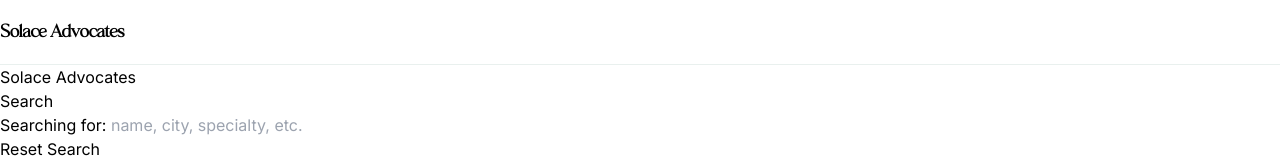
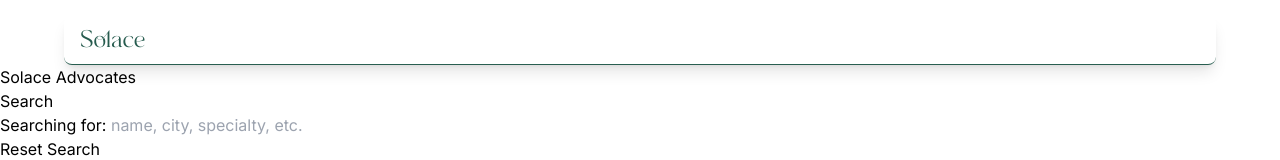
Before and after one commit to cooljasonmelton/solace-candidate-assignment-main, a Next.js app: page / in a window 1280 px wide. Shown: the top 160 px of the page. Built offline with nearby package versions, Linux system fonts and the light colour scheme; no server answers; the database is empty.

Commit message:
adjust nav to look like solace site

```diff
--- a/src/app/globals.css
+++ b/src/app/globals.css
@@ -21,7 +21,7 @@
 @font-face {
   font-family: "Mollie Glaston";
   src: url("/fonts/MollieGlaston-Regular.ttf") format("truetype");
-  font-weight: 400;
+  font-weight: 100;
   font-style: normal;
   font-display: swap;
 }
--- a/src/app/layout.tsx
+++ b/src/app/layout.tsx
@@ -17,14 +17,13 @@
   return (
     <html lang="en">
       <body className={inter.className}>
-        <header className="bg-accent border-b border-border">
-          <div className="container-page h-16 flex items-center">
-            <a
-              href="/"
-              className="font-display text-lg font-semibold tracking-tight"
-            >
-              Solace Advocates
-            </a>
+        <header className="bg-card text-primary-bg border-b border-primary-border rounded-lg mx-16 mt-4 py-2 px-4 shadow-float">
+          <div className="flex items-center">
+            <h1>
+              <a href="/" className="font-display text-2xl tracking-normal">
+                Solace
+              </a>
+            </h1>
           </div>
         </header>
 
--- a/tailwind.config.ts
+++ b/tailwind.config.ts
@@ -39,6 +39,8 @@
       },
       boxShadow: {
         card: "0 8px 24px rgba(0,0,0,0.06)",
+        float:
+          "0 4px 6px -4px rgba(0,0,0,0.1), 0 10px 15px -3px rgba(0,0,0,0.1)",
       },
       fontFamily: {
         sans: [
```
